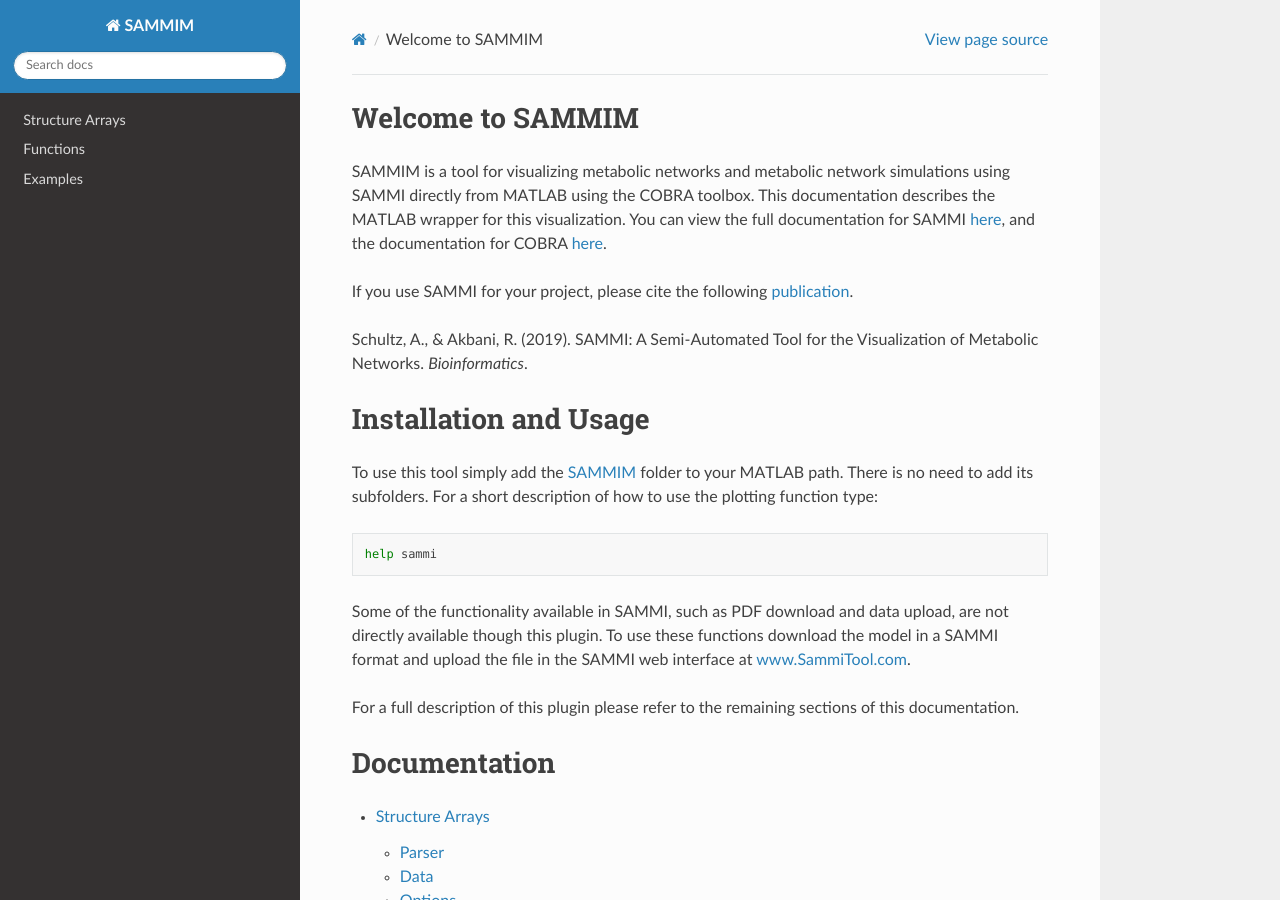
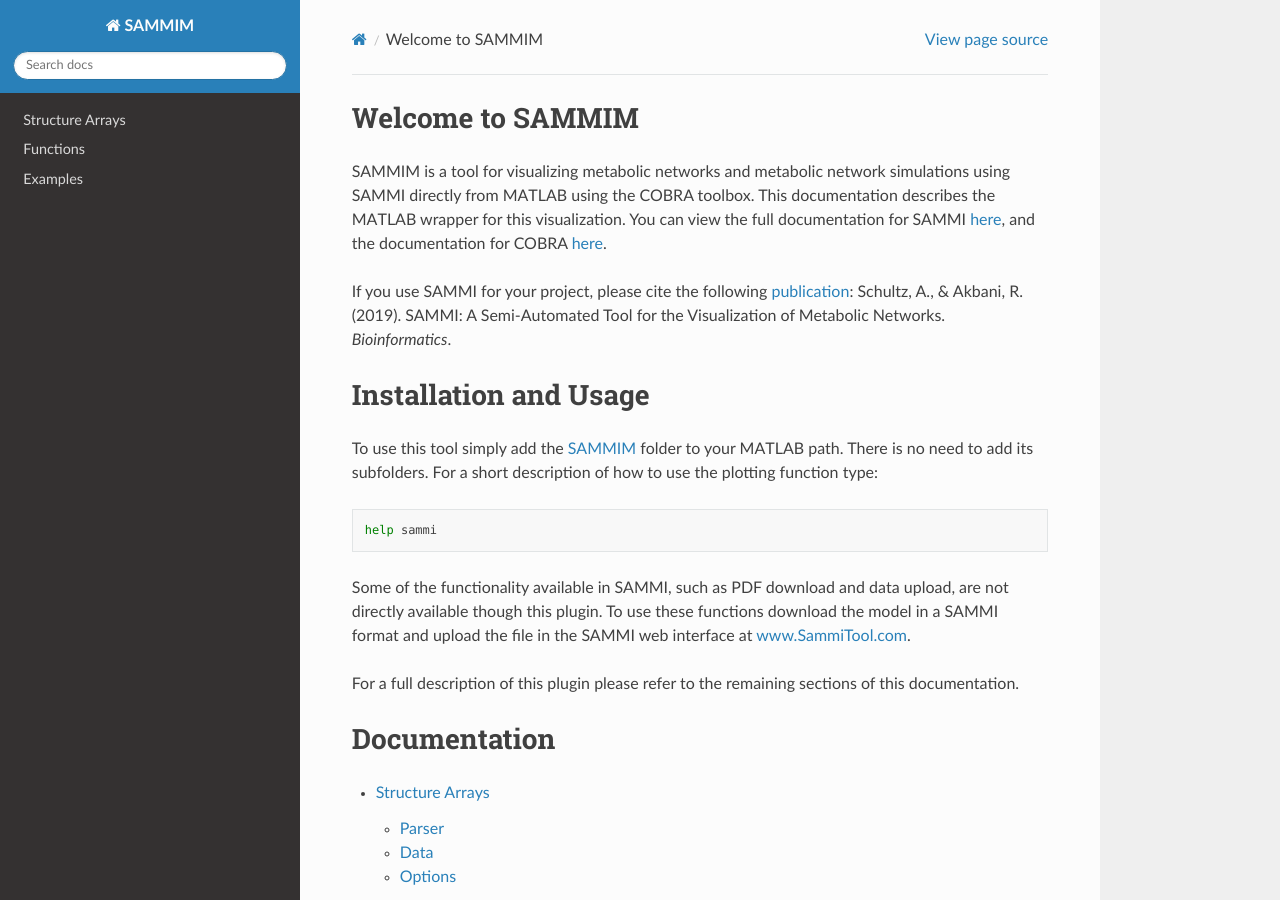
Before and after one commit to schultzdre/SAMMIM, a Sphinx documentation site: the page built from docs/source/index.rst, in a window 1280 px wide and 900 px high. Built offline with Sphinx 7.4.7 and the Read the Docs theme 2.0.0, drawn with Linux system fonts in a browser that asks for light colours.

Commit message:
Update index.rst

```diff
--- a/docs/source/index.rst
+++ b/docs/source/index.rst
@@ -10,8 +10,7 @@
 <https://opencobra.github.io/cobratoolbox/stable/>`_.
 
 If you use SAMMI for your project, please cite the following `publication
-<https://doi-org.stanford.idm.oclc.org/10.1093/bioinformatics/btz927>`_.
-
+<https://doi-org.stanford.idm.oclc.org/10.1093/bioinformatics/btz927>`_:
 Schultz, A., & Akbani, R. (2019). SAMMI: A Semi-Automated Tool for the Visualization of Metabolic Networks. *Bioinformatics*.
 
 Installation and Usage
```
